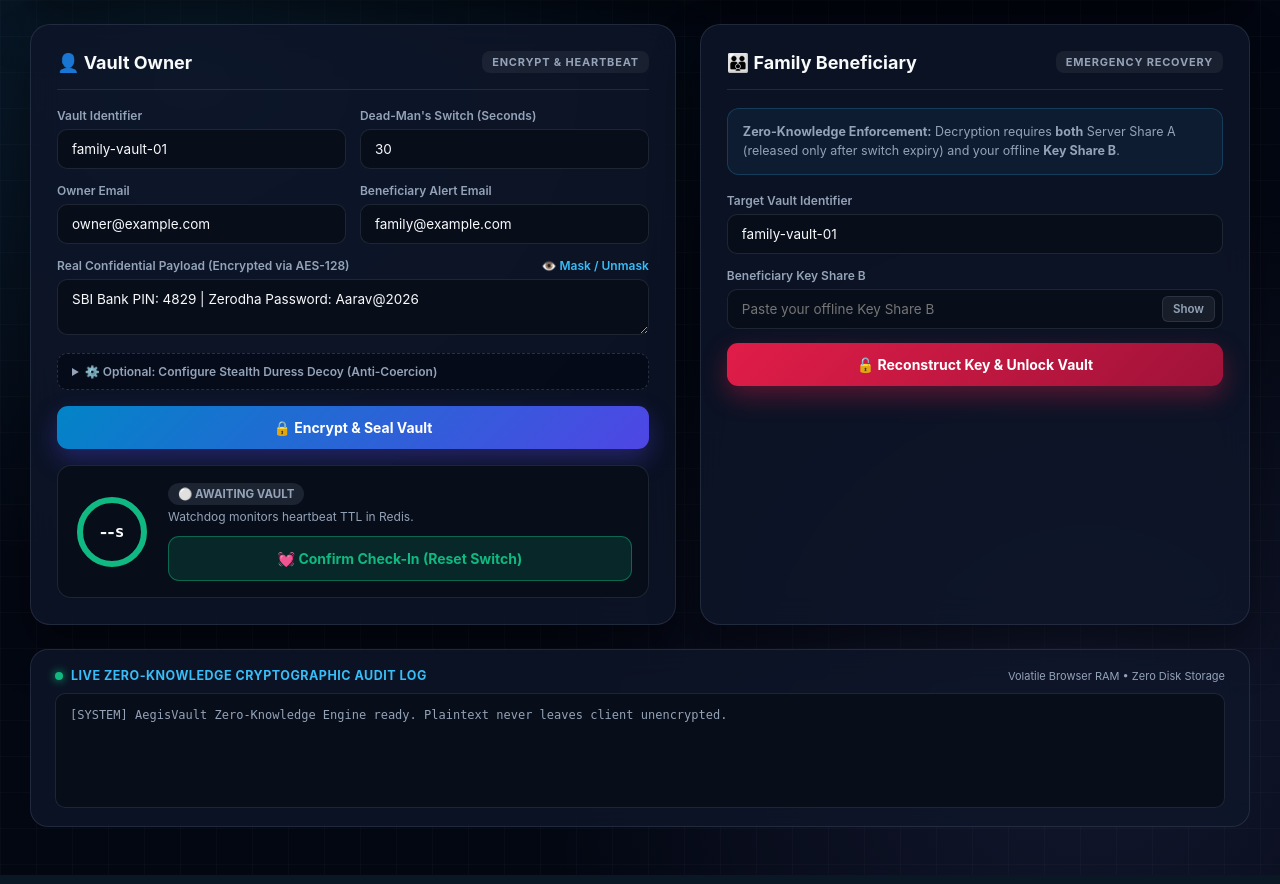
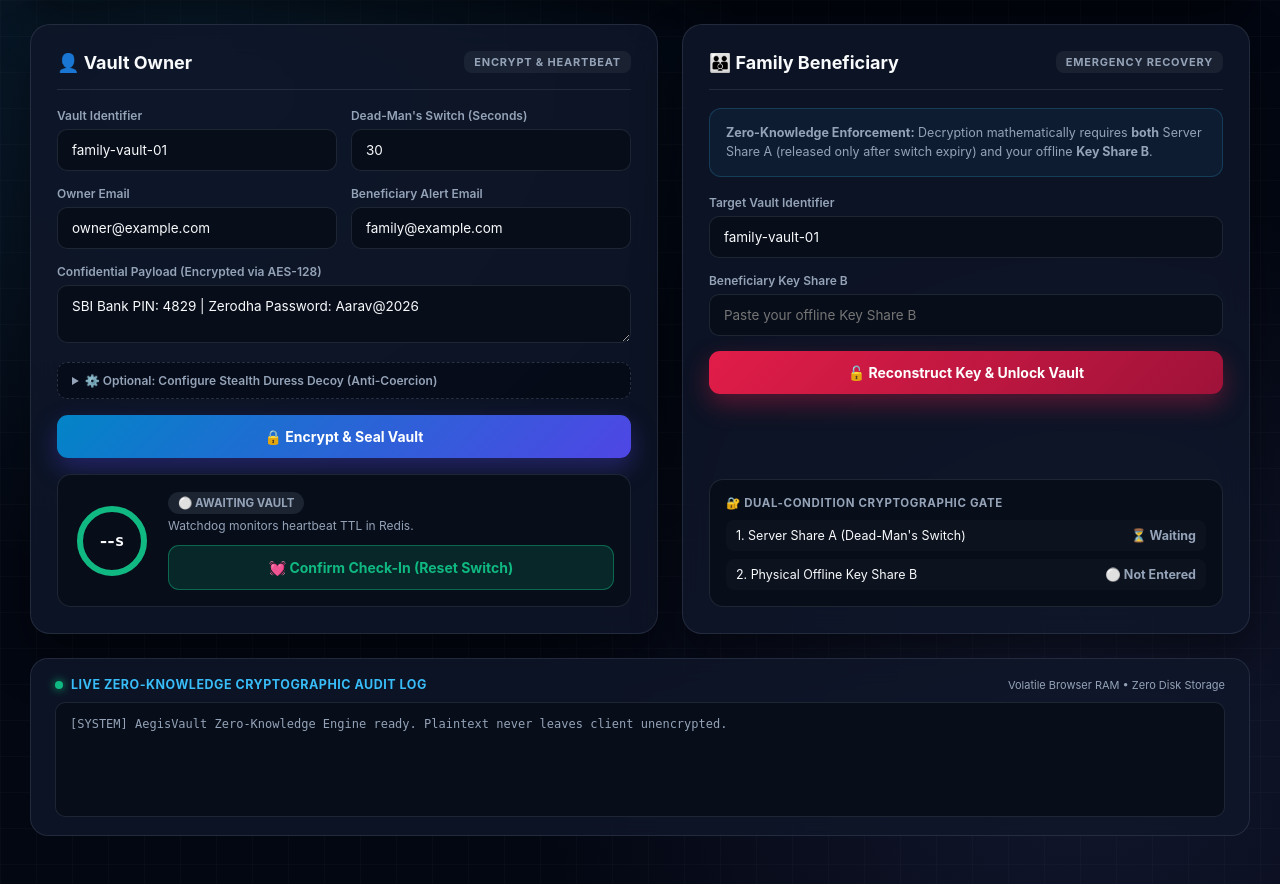
Before and after one commit to imbasavarajsc/aegis-vault, a FastAPI app: page / in a window 1280 px wide. Shown: the part 108-992 px from the top of the page. Run offline with FastAPI, Linux system fonts and the light colour scheme.

Commit message:
feat: remove key mask toggles and balance beneficiary panel with dual-condition gate status

```diff
--- a/app/templates/index.html
+++ b/app/templates/index.html
@@ -7,7 +7,7 @@
     <style>
         :root {
             --bg-void: #030712;
-            --bg-panel: rgba(15, 23, 42, 0.78);
+            --bg-panel: rgba(15, 23, 42, 0.8);
             --bg-input: #070d19;
             --border-glass: rgba(148, 163, 184, 0.16);
             --cyan: #38bdf8;
@@ -116,8 +116,9 @@
             max-width: 1220px;
             margin: 0 auto;
             display: grid;
-            grid-template-columns: 1.08fr 0.92fr;
+            grid-template-columns: 1.05fr 0.95fr;
             gap: 24px;
+            align-items: stretch;
         }
 
         @media (max-width: 920px) {
@@ -133,6 +134,7 @@
             box-shadow: 0 24px 48px rgba(0, 0, 0, 0.45);
             display: flex;
             flex-direction: column;
+            justify-content: space-between;
         }
 
         .card-top {
@@ -173,11 +175,10 @@
             .two-col { grid-template-columns: 1fr; }
         }
 
-        .field-group { margin-bottom: 14px; }
+        .field-group { margin-bottom: 15px; }
 
         label {
-            display: flex;
-            justify-content: space-between;
+            display: block;
             font-size: 12px;
             font-weight: 600;
             color: var(--text-dim);
@@ -189,7 +190,7 @@
             background: var(--bg-input);
             border: 1px solid var(--border-glass);
             border-radius: 10px;
-            padding: 11px 14px;
+            padding: 12px 14px;
             color: var(--text-main);
             font-size: 13.5px;
             transition: border-color 0.2s, box-shadow 0.2s;
@@ -200,29 +201,6 @@
             border-color: var(--cyan);
             box-shadow: 0 0 0 3px rgba(56, 189, 248, 0.16);
         }
-
-        .input-wrapper {
-            position: relative;
-            display: flex;
-            align-items: center;
-        }
-
-        .input-wrapper input { padding-right: 72px; }
-
-        .toggle-btn {
-            position: absolute;
-            right: 8px;
-            background: rgba(255, 255, 255, 0.07);
-            border: 1px solid var(--border-glass);
-            color: var(--text-dim);
-            font-size: 11.5px;
-            font-weight: 600;
-            padding: 5px 10px;
-            border-radius: 6px;
-            cursor: pointer;
-        }
-
-        .toggle-btn:hover { color: #fff; border-color: var(--cyan); }
 
         /* Collapsible Stealth Duress Config */
         details.stealth-config {
@@ -283,6 +261,7 @@
             background: linear-gradient(135deg, #e11d48, #9f1239);
             color: #fff;
             box-shadow: 0 10px 24px rgba(225, 29, 72, 0.35);
+            margin-top: 4px;
         }
 
         /* Share B Handover Card */
@@ -421,17 +400,47 @@
             background: rgba(56, 189, 248, 0.06);
             border: 1px solid rgba(56, 189, 248, 0.2);
             border-radius: 12px;
-            padding: 13px 15px;
+            padding: 14px 16px;
             font-size: 12.5px;
             color: var(--text-dim);
             margin-bottom: 18px;
             line-height: 1.55;
         }
 
+        .gate-checklist {
+            margin-top: 18px;
+            padding: 16px;
+            background: var(--bg-input);
+            border: 1px solid var(--border-glass);
+            border-radius: 14px;
+        }
+
+        .gate-title {
+            font-size: 11.5px;
+            font-weight: 700;
+            text-transform: uppercase;
+            letter-spacing: 0.6px;
+            color: var(--text-dim);
+            margin-bottom: 10px;
+        }
+
+        .gate-item {
+            display: flex;
+            justify-content: space-between;
+            align-items: center;
+            padding: 8px 10px;
+            background: rgba(255, 255, 255, 0.02);
+            border-radius: 8px;
+            font-size: 12.5px;
+            margin-bottom: 8px;
+        }
+
+        .gate-item:last-child { margin-bottom: 0; }
+
         .unlock-output {
             display: none;
-            margin-top: 18px;
-            padding: 18px;
+            margin-top: 16px;
+            padding: 16px;
             border-radius: 14px;
             font-size: 13.5px;
         }
@@ -554,6 +563,7 @@
 
         <!-- LEFT: VAULT OWNER -->
         <section class="vault-card">
+            <div>
                 <div class="card-top">
                     <h2>👤 Vault Owner</h2>
                     <span class="badge-role">Encrypt & Heartbeat</span>
@@ -562,7 +572,7 @@
                 <div class="two-col">
                     <div class="field-group">
                         <label>Vault Identifier</label>
-                    <input type="text" id="ownerVaultId" value="family-vault-01" placeholder="e.g., family-vault-01">
+                        <input type="text" id="ownerVaultId" value="family-vault-01" oninput="syncVaultId(this.value)" placeholder="e.g., family-vault-01">
                     </div>
                     <div class="field-group">
                         <label>Dead-Man's Switch (Seconds)</label>
@@ -582,11 +592,8 @@
                 </div>
 
                 <div class="field-group">
-                <label>
-                    <span>Real Confidential Payload (Encrypted via AES-128)</span>
-                    <span style="color: var(--cyan); cursor: pointer;" onclick="toggleSecretMask()">👁️ Mask / Unmask</span>
-                </label>
-                <textarea id="secretPayload" rows="2" placeholder="Enter sensitive credentials...">SBI Bank PIN: 4829 | Zerodha Password: Aarav@2026</textarea>
+                    <label>Confidential Payload (Encrypted via AES-128)</label>
+                    <textarea id="secretPayload" rows="2" placeholder="Enter sensitive credentials to encrypt...">SBI Bank PIN: 4829 | Zerodha Password: Aarav@2026</textarea>
                 </div>
 
                 <!-- STEALTH DURESS CONFIGURATION (HIDDEN FROM BENEFICIARY PANEL) -->
@@ -618,6 +625,7 @@
                         <span id="clipboardStatus" style="color: var(--amber); font-weight: 600;"></span>
                     </div>
                 </div>
+            </div>
 
             <!-- CIRCULAR SVG DEAD-MAN'S SWITCH REACTOR -->
             <div class="reactor-panel">
@@ -638,13 +646,14 @@
 
         <!-- RIGHT: FAMILY BENEFICIARY -->
         <section class="vault-card">
+            <div>
                 <div class="card-top">
                     <h2>👪 Family Beneficiary</h2>
                     <span class="badge-role">Emergency Recovery</span>
                 </div>
 
                 <div class="zk-banner">
-                <strong>Zero-Knowledge Enforcement:</strong> Decryption requires <strong>both</strong> Server Share A (released only after switch expiry) and your offline <strong>Key Share B</strong>.
+                    <strong>Zero-Knowledge Enforcement:</strong> Decryption mathematically requires <strong>both</strong> Server Share A (released only after switch expiry) and your offline <strong>Key Share B</strong>.
                 </div>
 
                 <div class="field-group">
@@ -654,15 +663,26 @@
 
                 <div class="field-group">
                     <label>Beneficiary Key Share B</label>
-                <div class="input-wrapper">
-                    <input type="password" id="unlockShareB" placeholder="Paste your offline Key Share B">
-                    <button type="button" class="toggle-btn" onclick="toggleUnlockKeyMask()">Show</button>
-                </div>
+                    <input type="text" id="unlockShareB" oninput="updateKeyGateBadge(this.value)" placeholder="Paste your offline Key Share B">
                 </div>
 
                 <button class="btn-action btn-recover" onclick="attemptUnlock()">🔓 Reconstruct Key & Unlock Vault</button>
 
                 <div id="unlockResultBox" class="unlock-output"></div>
+            </div>
+
+            <!-- DUAL-CONDITION RECOVERY GATE STATUS (BALANCES CARD HEIGHT) -->
+            <div class="gate-checklist">
+                <div class="gate-title">🔐 Dual-Condition Cryptographic Gate</div>
+                <div class="gate-item">
+                    <span>1. Server Share A (Dead-Man's Switch)</span>
+                    <span id="gateTimerStatus" style="color: var(--text-dim); font-weight: 700;">⏳ Waiting</span>
+                </div>
+                <div class="gate-item">
+                    <span>2. Physical Offline Key Share B</span>
+                    <span id="gateKeyStatus" style="color: var(--text-dim); font-weight: 700;">⚪ Not Entered</span>
+                </div>
+            </div>
         </section>
 
     </main>
@@ -683,7 +703,6 @@
         let wipeTimer = null;
         let clipboardTimer = null;
         let maxTimeout = 30;
-        let isMasked = false;
 
         function logEvent(msg) {
             const feed = document.getElementById('cryptoTraceLog');
@@ -691,21 +710,18 @@
             feed.innerHTML = `[${time}] ${msg}<br>` + feed.innerHTML;
         }
 
-        function toggleSecretMask() {
-            const box = document.getElementById('secretPayload');
-            isMasked = !isMasked;
-            box.style.webkitTextSecurity = isMasked ? 'disc' : 'none';
+        function syncVaultId(val) {
+            document.getElementById('unlockVaultId').value = val;
         }
 
-        function toggleUnlockKeyMask() {
-            const inp = document.getElementById('unlockShareB');
-            const btn = inp.nextElementSibling;
-            if (inp.type === 'password') {
-                inp.type = 'text';
-                btn.innerText = 'Hide';
+        function updateKeyGateBadge(val) {
+            const badge = document.getElementById('gateKeyStatus');
+            if (val.trim().length > 0) {
+                badge.style.color = '#10b981';
+                badge.innerText = '✅ Key Provided';
             } else {
-                inp.type = 'password';
-                btn.innerText = 'Show';
+                badge.style.color = '#94a3b8';
+                badge.innerText = '⚪ Not Entered';
             }
         }
 
@@ -746,7 +762,8 @@
             const vaultId = document.getElementById('ownerVaultId').value.trim();
             const ownerEmail = document.getElementById('ownerEmail').value.trim();
             const beneficiaryEmail = document.getElementById('beneficiaryEmail').value.trim();
-            const secret = document.getElementById('secretPayload').value;
+            const secretBox = document.getElementById('secretPayload');
+            const secret = secretBox.value;
             const timeout = parseInt(document.getElementById('timeoutSeconds').value);
 
             if (!vaultId || !ownerEmail || !beneficiaryEmail || !secret) {
@@ -767,6 +784,10 @@
             const data = await res.json();
 
             if (res.ok) {
+                // Scrub plaintext from Owner screen RAM right after sealing
+                secretBox.value = '';
+                secretBox.placeholder = '🔒 Encrypted & cleared from screen RAM. Enter new secret to overwrite...';
+
                 document.getElementById('shareBContainer').style.display = 'block';
                 document.getElementById('shareBValue').innerText = data.beneficiary_key_share_B;
                 document.getElementById('unlockVaultId').value = vaultId;
@@ -775,7 +796,7 @@
                 document.getElementById('clipboardStatus').innerText = '';
                 document.getElementById('bridgeSymbol').innerHTML = '⊕ <span style="color:#f43f5e;">SEALED</span> ⊕';
 
-                logEvent("🔐 [AES-128-CBC] Secret payload encrypted into ciphertext.");
+                logEvent("🔐 [AES-128-CBC] Secret payload encrypted into ciphertext; plaintext cleared from screen.");
                 logEvent("🔀 [XOR SPLIT] MasterKey ^ ShareB = ShareA -> ShareA stored in Redis; ShareB air-gapped.");
 
                 startPolling(vaultId);
@@ -798,6 +819,7 @@
             const rem = data.seconds_remaining;
             const badge = document.getElementById('vaultStatusBadge');
             const ring = document.getElementById('progressRing');
+            const gateTimer = document.getElementById('gateTimerStatus');
             document.getElementById('timeRemaining').innerText = rem;
 
             const circumference = 201; // 2 * PI * 32
@@ -809,12 +831,16 @@
                 badge.innerText = '🟢 ACTIVE (LOCKED)';
                 ring.style.stroke = rem <= 5 ? '#f59e0b' : '#10b981';
                 document.getElementById('bridgeSymbol').innerHTML = '⊕ <span style="color:#f43f5e;">SEALED</span> ⊕';
+                gateTimer.style.color = '#f43f5e';
+                gateTimer.innerText = `🔒 Locked (${rem}s left)`;
             } else {
                 badge.className = 'status-tag expired';
                 badge.innerText = '🔴 EXPIRED (READY)';
                 ring.style.stroke = '#f43f5e';
                 ring.style.strokeDashoffset = circumference;
                 document.getElementById('bridgeSymbol').innerHTML = '⊕ <span style="color:#10b981;">UNLOCKABLE</span> ⊕';
+                gateTimer.style.color = '#10b981';
+                gateTimer.innerText = '✅ Released';
             }
         }
 
```
Lines whose indentation alone changed are shown as unchanged.
